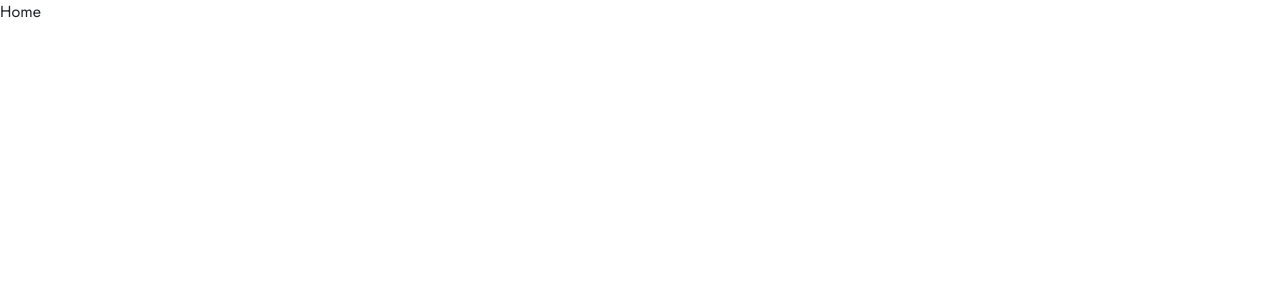
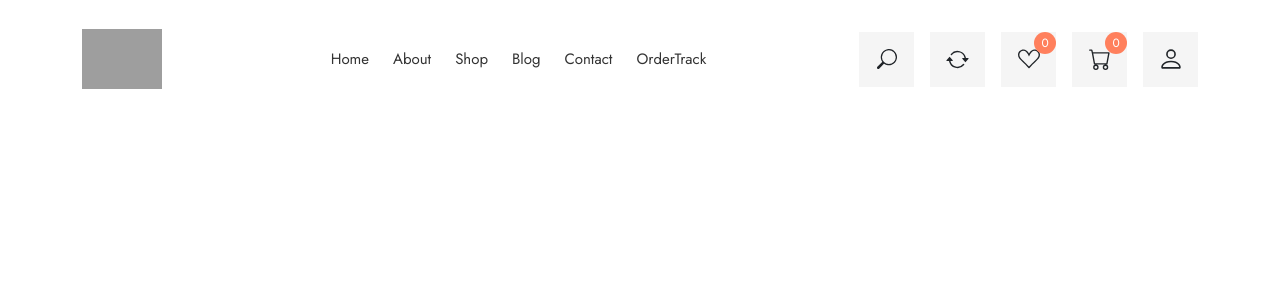
Before and after one commit to fci-team/fashion, a React (Vite) app: page / in a window 1280 px wide. Shown: the top 300 px of the page. Built offline with nearby package versions, Linux system fonts and the light colour scheme; grey boxes are pictures that could not be loaded.

Commit message:
Added header section

```diff
--- a/package.json
+++ b/package.json
@@ -12,9 +12,9 @@
   "dependencies": {
     "@reduxjs/toolkit": "^1.9.7",
     "bootstrap": "^5.3.2",
-    "bootstrap-icons": "^1.11.1",
     "framer-motion": "^10.16.4",
     "react": "^18.2.0",
+    "react-bootstrap-icons": "^1.10.3",
     "react-dom": "^18.2.0",
     "react-router-dom": "^6.17.0",
     "yup": "^1.3.2"
--- a/src/components/Navbar.jsx
+++ b/src/components/Navbar.jsx
@@ -1,9 +1,66 @@
-// ** icons import
+// ** styles import
+import '../style/header.css'
+
+// ** react router import
+import { Link } from "react-router-dom";
+
+// ** images import
+import logo from "../assets/logo.png";
+
+// ** data import
+import { NavLinks } from "../constants";
+
+// ** components import
+import NavButton from './apps/NavButton';
+import NavSearch from './apps/NavSearch';
+
 
 const Navbar = () => {
   return (
-    <div>Navbar</div>
-  )
-}
+    <header className="pt-3">
+      <nav className="navbar navbar-expand-lg bg-white pb-0">
+        <div className="container">
+          <a className="navbar-brand" href="#">
+            <img src={logo} alt="logo" width={60} height={60} />
+          </a>
+          <button
+            className="navbar-toggler"
+            type="button"
+            data-bs-toggle="collapse"
+            data-bs-target="#navbarSupportedContent"
+            aria-controls="navbarSupportedContent"
+            aria-expanded="false"
+            aria-label="Toggle navigation"
+          >
+            <span className="navbar-toggler-icon"></span>
+          </button>
+          <div className="collapse navbar-collapse" id="navbarSupportedContent">
+            <ul className="navbar-nav mx-auto mb-2 mb-lg-0 d-flex gap-2">
+              {NavLinks.map((link) => (
+                <li className="nav-item" key={link.link}>
+                  <Link
+                    className="nav-link active"
+                    aria-current="page"
+                    to={link.url.toLocaleLowerCase()}
+                  >
+                    {link.link}
+                  </Link>
+                </li>
+              ))}
+            </ul>
+          </div>
+          <ul className="nav-icons d-none d-lg-flex gap-3 m-0">
+            <NavSearch/>
+            <NavButton type='compare'/>
+            <NavButton type='wishlist'/>
+            <NavButton type='cart'/>
+            <NavButton type='user'/>
 
-export default Navbar
+          </ul>
+        </div>
+      </nav>
+    </header>
+  );
+};
+
+export default Navbar;
--- /dev/null
+++ b/src/components/apps/List.jsx
@@ -0,0 +1,14 @@
+// ** types import
+import PropTypes from "prop-types";
+
+const List = ({ type }) => {
+  return (
+    <div className="list">
+      <p>No Item In {type}</p>
+    </div>
+  );
+};
+List.propTypes = {
+  type: PropTypes.string.isRequired,
+};
+export default List;
--- /dev/null
+++ b/src/components/apps/NavButton.jsx
@@ -0,0 +1,62 @@
+// ** types import
+import PropTypes from "prop-types";
+
+// ** icons import
+import {
+  ArrowRepeat,
+  SuitHeart,
+  Cart,
+  Person,
+} from "react-bootstrap-icons";
+
+// ** styles import
+import "../../style/header.css";
+
+// ** react router impot
+import { Link } from "react-router-dom";
+
+// ** components import
+import List from "./List";
+
+const NavButton = ({ type }) => {
+
+  return (
+    <>
+    <li className={`center icon-button`}>
+      {type === "compare" ? (
+        <ArrowRepeat size={23} className="nav-icon"/>
+      ) : type === "wishlist" ? (
+        <>
+        <SuitHeart size={22} className="nav-icon"/>
+        <span>0</span>
+        <List type="Wishlist"/>
+        </>
+      ) : type === "cart" ? (
+        <>
+        <Cart size={22} className="nav-icon"/>
+        <span>0</span>
+        <List type="Cart"/>
+        </>
+      ) : type === "user" ? (
+        <>
+        <Person size={26} className="nav-icon"/>
+        <ul className="user-account">
+          <li>
+            <Link to='/signin'>Sign In</Link>
+          </li>
+          <li>
+            <Link to='/signup'>Sign Up</Link>
+          </li>
+        </ul>
+        </>
+      ) : (
+        ""
+      )}
+    </li>
+    </>
+  );
+};
+NavButton.propTypes = {
+  type: PropTypes.string.isRequired,
+};
+export default NavButton;
--- /dev/null
+++ b/src/components/apps/NavSearch.jsx
@@ -0,0 +1,36 @@
+// ** styles import
+import { Search, X } from "react-bootstrap-icons";
+import "../../style/header.css";
+import { useRef, useState } from "react";
+
+const NavSearch = () => {
+
+    // **vars
+    const searchIcon = useRef(null)
+
+    // ** states
+    const [open,setOpen] = useState(false)
+
+    // ** functions
+    const handleClickOpen = ()=>{
+        setOpen(!open)
+    }
+
+  return (
+    <div className="position-relative">
+      <li className="center icon-button" onClick={handleClickOpen} ref={searchIcon}>
+        <Search className="search-icon nav-icon" size={20} />
+      </li>
+      <div className={`search-box position-absolute end-0 ${open===false?'hide-search-bar':''}`}>
+        <form action="" className="w-100">
+          <Search className="search-icon button"/>
+          <input type="text" placeholder="Search here..." className="w-100" />
+         <div className='close-icon center button button-hover'><X size={32} onClick={handleClickOpen}/></div>
+        </form>
+      </div>
+
+    </div>
+  );
+};
+
+export default NavSearch;
--- a/src/components/index.js
+++ b/src/components/index.js
@@ -0,0 +1,6 @@
+import Navbar from "./Navbar";
+
+
+export {
+    Navbar
+}
--- /dev/null
+++ b/src/constants/index.js
@@ -0,0 +1,27 @@
+// ** nav links
+export const NavLinks =[
+    {
+        link:'Home',
+        url:'/',
+    },
+    {
+        link:'About',
+        url:'/about',
+    },
+    {
+        link:'Shop',
+        url:'/shop',
+    },
+    {
+        link:'Blog',
+        url:'/blog',
+    },
+    {
+        link:'Contact',
+        url:'/contact',
+    },
+    {
+        link:'OrderTrack',
+        url:'/ordertrack',
+    }
+]
--- a/src/pages/Home.jsx
+++ b/src/pages/Home.jsx
@@ -1,7 +1,10 @@
+import { Navbar } from "../components"
 
 const Home = () => {
   return (
-    <div>Home</div>
+    <div>
+      <Navbar/>
+    </div>
   )
 }
 
--- a/src/style/App.css
+++ b/src/style/App.css
@@ -5,17 +5,45 @@
 }
 
 :root {
-    --maincolor:#ff805d;
+    --main-color:#ff805d;
     --main-bg-color:#fff6ee;
-    --ligth-color:#666666;
+    --light-color:#666666;
     --dark-color:#333333;
+    --gray-color:#f5f5f5;
+    --light-extra:#888888;
 }
 
 img {
     width:100%;
 }
 
+ul {
+    list-style: none;
+    padding:0 !important;
+}
+
 
 a {
-    text-decoration:none;
+    text-decoration:none !important;
+    transition: 0.3s;
 }
+p {
+    color:var(--light-color);
+    margin-bottom:0 !important;
+}
+.center {
+    display:flex;
+    align-items:center;
+    justify-content: center;
+}
+.search-icon {
+    transform:rotate(90deg) !important;
+}
+.button {
+    cursor:pointer;
+    transition:0.3s;
+}
+.button-hover:hover {
+    background-color:var(--main-color);
+    color:#fff;
+}
--- /dev/null
+++ b/src/style/header.css
@@ -0,0 +1,151 @@
+/* navebar style */
+
+.navbar a {
+    font-size:15px;
+    color:var(--dark-color) !important;
+}
+
+.navbar a:hover {
+    color:var(--main-color) !important;
+}
+
+.icon-button {
+    width:55px;
+    height:55px;
+    cursor: pointer;
+    background-color: var(--gray-color);
+    transition:0.3s;
+    position:relative;
+}
+.nav-icons li:hover {
+    background-color: var(--main-color);
+}
+.nav-icons .nav-icon {
+transition:0.3s;
+}
+.nav-icons li:hover .nav-icon {
+    color:#fff;
+}
+.nav-icons li span {
+    position: absolute;
+    top: 0px;
+    right: 0px;
+    font-size: 12px;
+    display: flex;
+    align-items: center;
+    justify-content: center;
+    height: 22px;
+    width: 22px;
+    background: var(--main-color);
+    color: #fff;
+    border-radius: 50%;
+    transition:0.3s;
+}
+.nav-icons li:hover span {
+    background-color: #fff;
+    color: var(--main-color);
+}
+.search-box{
+    display: flex;
+    width:650px;
+    align-items: center;
+    transition: 0.5s;
+    opacity:1
+}
+.search-box input {
+    padding: 0 15px;
+    padding-left: 50px;
+    padding-right: 70px;
+    font-size: 15px;
+    height: 55px;
+    outline:none;
+    color: var(--light-extra);
+    border: 1px solid rgba(221, 221, 221, 0.5);
+    -webkit-box-shadow: 0 0 30px rgba(255, 255, 255, 0.01);
+    box-shadow: 0 0 30px rgba(255, 255, 255, 0.01);
+    -webkit-transition: 300ms;
+    transition: 300ms;
+}
+.search-box input:focus {
+    border-color: #c3c3c3ef;
+}
+.search-box .search-icon{
+    position:absolute;
+    top:19px;
+    left:24px;
+}
+.search-box .close-icon {
+    position:absolute;
+    top:1px;
+    right:1px;
+    width:55px;
+    height:53px;
+    background-color: var(--gray-color);
+}
+.hide-search-bar {
+    transform: translateY(-55px);
+    z-index: -1;
+    transition:all 0.5s;
+    opacity:0
+}
+.button-hover:hover {
+    background-color:var(--main-color);
+    color:#fff;
+}
+.nav-icons li:hover ul {
+    opacity:1;
+    visibility: visible;
+    top:100%
+}
+.user-account {
+    position: absolute;
+    top: 130%;
+    right: 0;
+    background: #fff;
+    z-index: 9998;
+    -webkit-box-shadow: 0 0 10px rgba(221, 221, 221, 0.2);
+    box-shadow: 0 0 10px rgba(221, 221, 221, 0.2);
+    width: 120px;
+    background: #fff;
+    opacity: 0;
+    visibility: hidden;
+    -webkit-transition: all 0.2s;
+    transition: all 0.2s;
+    display: block !important;
+    margin-left: 0 !important;
+}
+
+.user-account li {
+    font-size: 15px;
+    font-weight: 400;
+    padding: 10px 20px;
+    color: var(--dark-color);
+    border-bottom: 1px solid rgba(221, 221, 221, 0.7);
+    -webkit-transition: all 0.3s;
+    transition: all 0.3s;
+}
+.user-account li:hover a {
+    color:#fff !important;
+}
+.nav-icons li:hover > div {
+transform: scale(1);
+opacity:1;
+visibility: visible;
+}
+.nav-icons .list {
+    position: absolute;
+    right: 0;
+    top: 100%;
+    opacity:0;
+    visibility: hidden;
+    z-index: 3;
+    width: 400px;
+    background: #fff;
+    -webkit-box-shadow: 0 0 10px rgba(221, 221, 221, 0.5);
+    box-shadow: 0 0 10px rgba(221, 221, 221, 0.5);
+    padding: 20px;
+    -webkit-transform: scale(0.5);
+    transform: scale(0.5);
+    -webkit-transition: all 0.3s;
+    transition: all 0.3s;
+}
```
Also changed, not shown: src/components/apps/User.jsx (added, +14 -0 lines), 1 other file (tests, documents, lock files or other folders).
